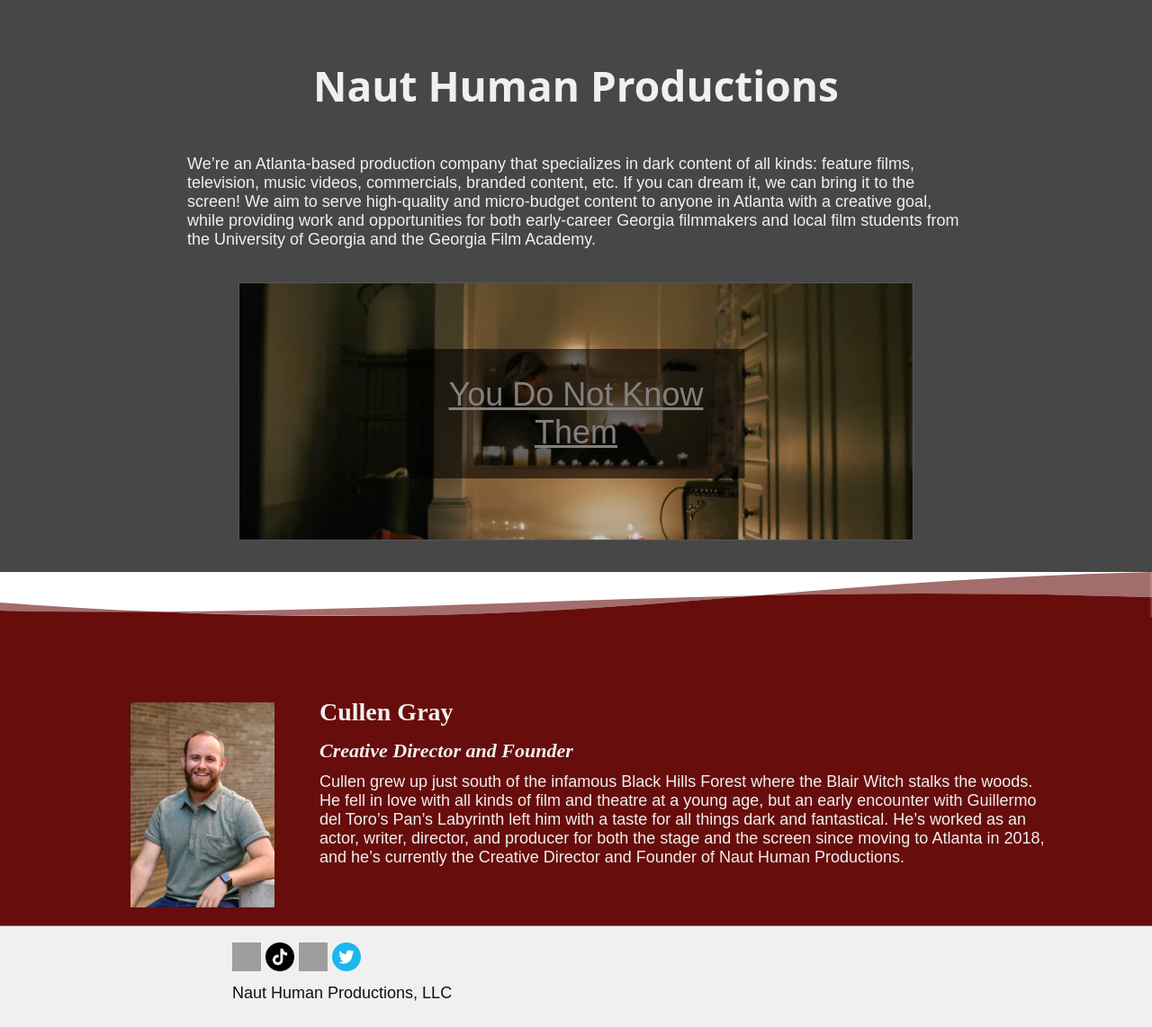
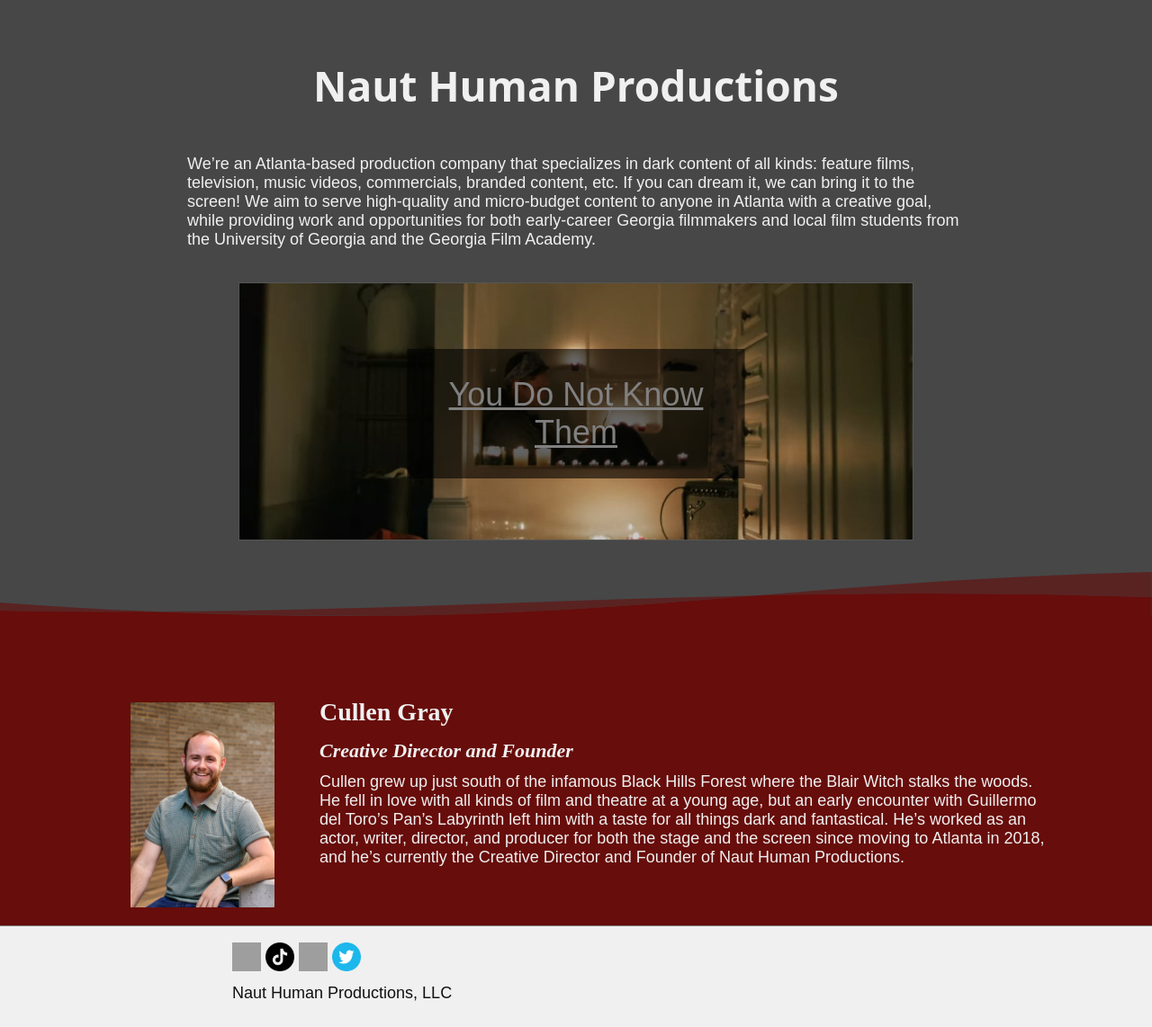
Before and after one commit to nauthuman/nauthuman.github.io, a Jekyll site: the page built from index2.html, in a window 1280 px wide. Shown: the whole page at 90% size. Built offline with Jekyll 4.4.1, drawn with Linux system fonts in a browser that asks for light colours; some web fonts are replaced.

Commit message:
Update divider_test.html

```diff
--- a/_includes/divider_test.html
+++ b/_includes/divider_test.html
@@ -1,13 +1,13 @@
 <style>
 #LayerHeader
 {
-   background-color: #2B579A;
+   background-color: #474747;
    background-image: none;
    margin: 0;
 }
 #LayerCurve2
 {
-   background-color: #FFFFFF;
+   background-color: #474747;
    background-image: none;
    margin: 0;
 }
```
